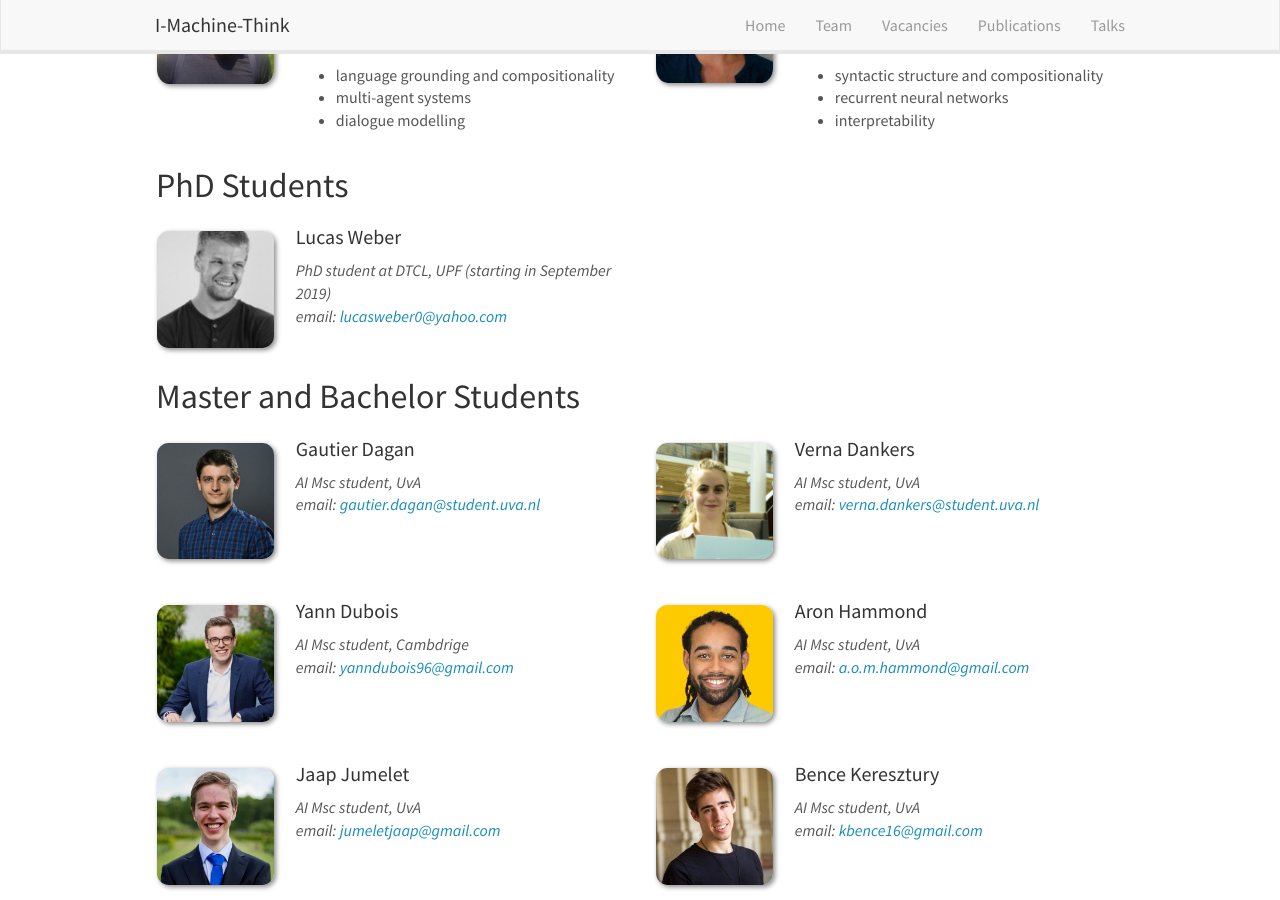
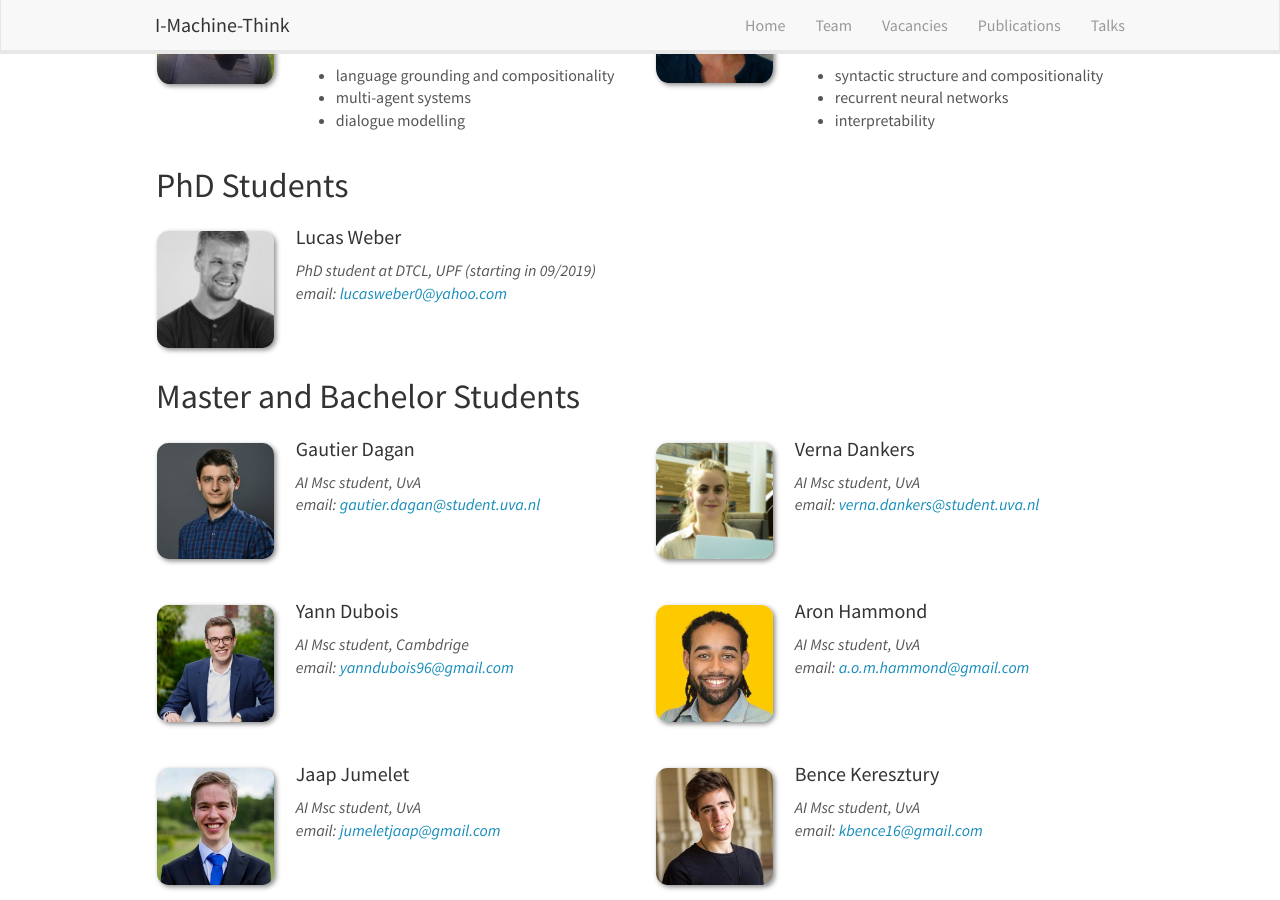
Before and after one commit to i-machine-think/i-machine-think.github.io, a Jekyll site: the page built from _pages/team.md, in a window 1280 px wide and 900 px high, scrolled down 358 px. Built offline with Jekyll 4.4.1, drawn with Linux system fonts in a browser that asks for light colours; nearby versions of some CDN libraries.

```diff
--- a/_data/phd_students.yml
+++ b/_data/phd_students.yml
@@ -10,5 +10,5 @@
 #
 - name: Lucas Weber
   photo: LWeber.jpeg
-  info: PhD student at DTCL, UPF (starting in September 2019)
+  info: PhD student at DTCL, UPF (starting in 09/2019)
   email: lucasweber0@yahoo.com
```
